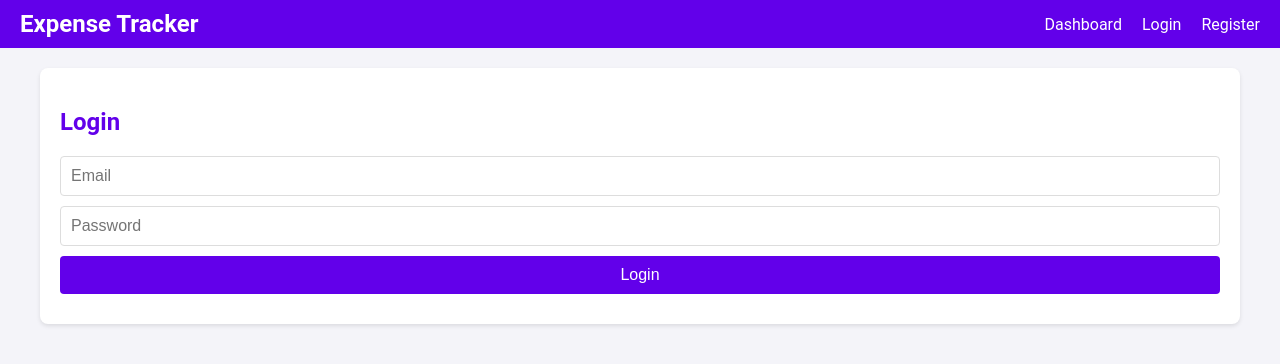
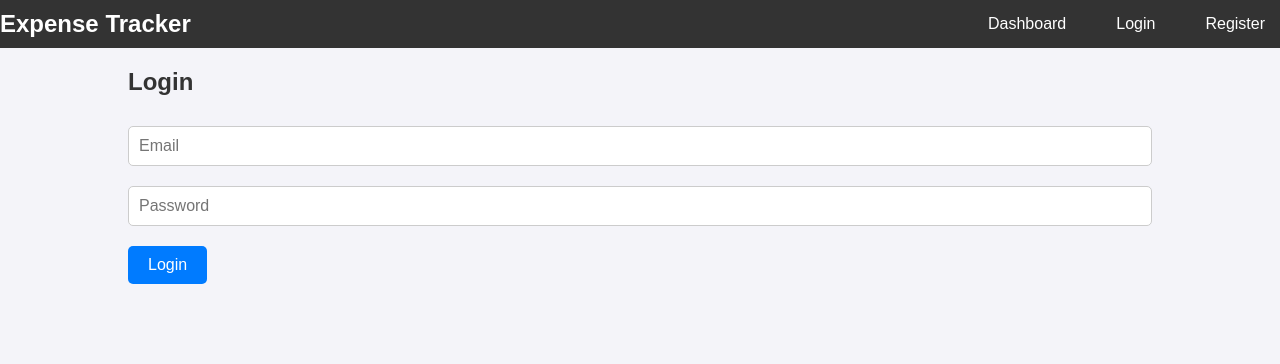
Before and after one commit to danielcb0/siw-personal, a React app in the folder my-expense-tracker/: page /login in a window 1280 px wide. Built offline with nearby package versions, Linux system fonts and the light colour scheme.

Commit message:
style update

```diff
--- a/my-expense-tracker/src/styles.css
+++ b/my-expense-tracker/src/styles.css
@@ -47,78 +47,83 @@ header nav ul li button:hover,
 header nav ul li a:hover {
     text-decoration: underline;
 }
+body {
+    font-family: Arial, sans-serif;
+    margin: 0;
+    padding: 0;
+    background-color: #f4f4f9;
+    color: #333;
+}
+
+header {
+    background-color: #333;
+    color: #fff;
+    padding: 10px 0;
+    text-align: center;
+}
+
+header h1 {
+    margin: 0;
+}
+
+nav ul {
+    list-style-type: none;
+    padding: 0;
+    margin: 0;
+    display: flex;
+    justify-content: center;
+}
+
+nav ul li {
+    margin: 0 15px;
+}
+
+nav ul li a,
+nav ul li button {
+    color: #fff;
+    text-decoration: none;
+    font-size: 16px;
+    border: none;
+    background: none;
+    cursor: pointer;
+}
+
+nav ul li button:hover,
+nav ul li a:hover {
+    text-decoration: underline;
+}
 
 .container {
-    max-width: 1200px;
-    margin: 20px auto;
-    padding: 0 20px;
-}
-
-h1, h2 {
-    color: #6200ea;
-}
-
-form {
-    background: white;
+    width: 80%;
+    margin: 0 auto;
     padding: 20px;
-    border-radius: 8px;
-    box-shadow: 0 2px 4px rgba(0, 0, 0, 0.1);
-    margin-bottom: 20px;
-}
-
-input[type="text"],
-input[type="email"],
-input[type="password"],
-input[type="number"],
-input[type="date"],
-button {
-    width: 100%;
-    padding: 10px;
-    margin-bottom: 10px;
-    border: 1px solid #ddd;
-    border-radius: 4px;
-    box-sizing: border-box;
-    font-size: 16px;
 }
 
 button {
-    background-color: #6200ea;
-    color: white;
+    background-color: #007BFF;
+    color: #fff;
     border: none;
+    padding: 10px 20px;
+    cursor: pointer;
+    font-size: 16px;
+    border-radius: 5px;
+    margin-top: 10px;
 }
 
 button:hover {
-    background-color: #3700b3;
+    background-color: #0056b3;
 }
 
-.categories,
-.transactions {
-    background: white;
-    padding: 20px;
-    border-radius: 8px;
-    box-shadow: 0 2px 4px rgba(0, 0, 0, 0.1);
-    margin-bottom: 20px;
+input {
+    padding: 10px;
+    margin: 10px 0;
+    font-size: 16px;
+    width: 100%;
+    box-sizing: border-box;
+    border-radius: 5px;
+    border: 1px solid #ccc;
 }
 
-.categories ul,
-.transactions ul {
-    list-style: none;
-    padding: 0;
+h2 {
+    margin-top: 0;
 }
-
-.categories ul li,
-.transactions ul li {
-    background: #f4f4f9;
-    padding: 10px;
-    margin-bottom: 10px;
-    border-radius: 4px;
-}
-
-.categories ul li a {
-    text-decoration: none;
-    color: #6200ea;
-}
-
-.categories ul li a:hover {
-    text-decoration: underline;
-}
```
